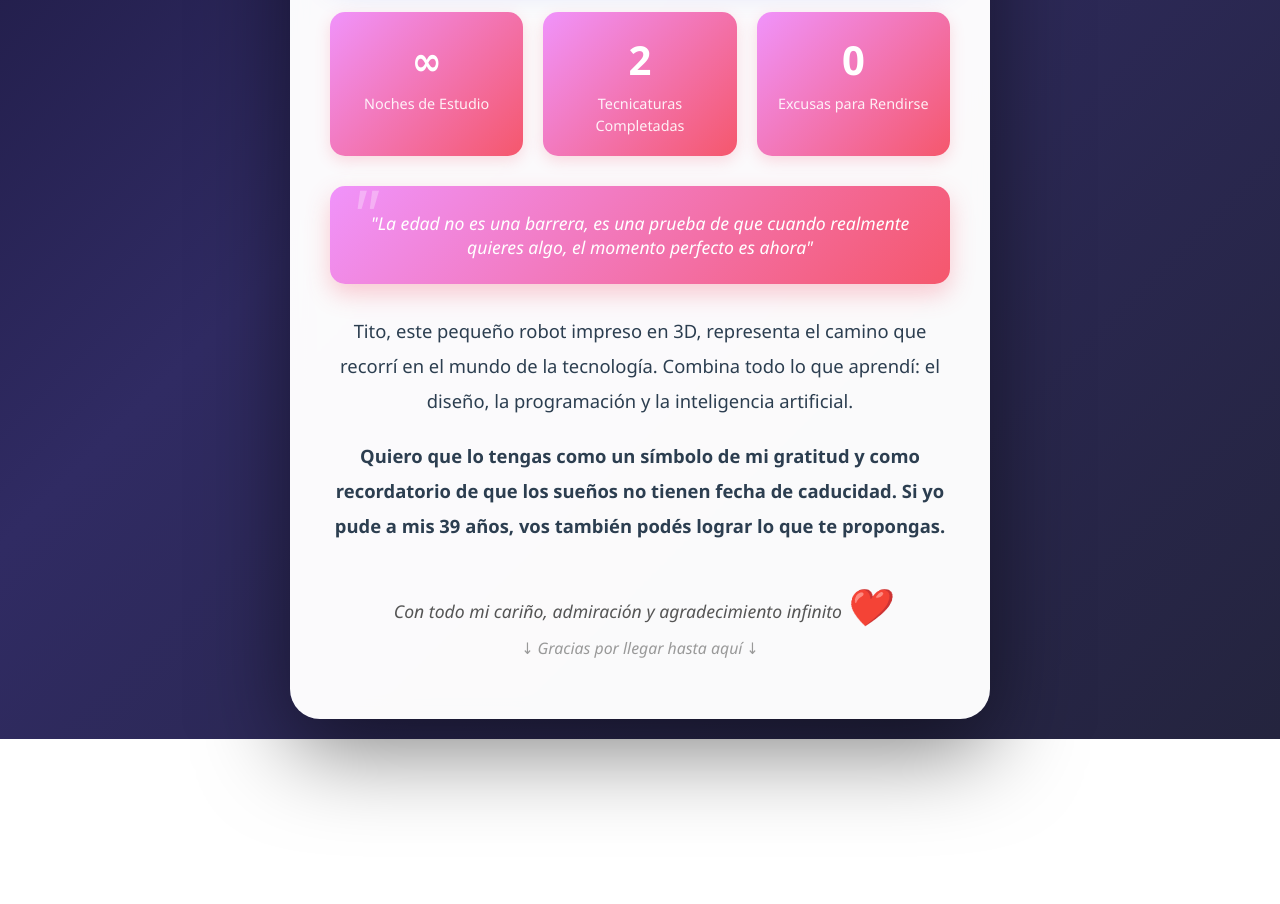
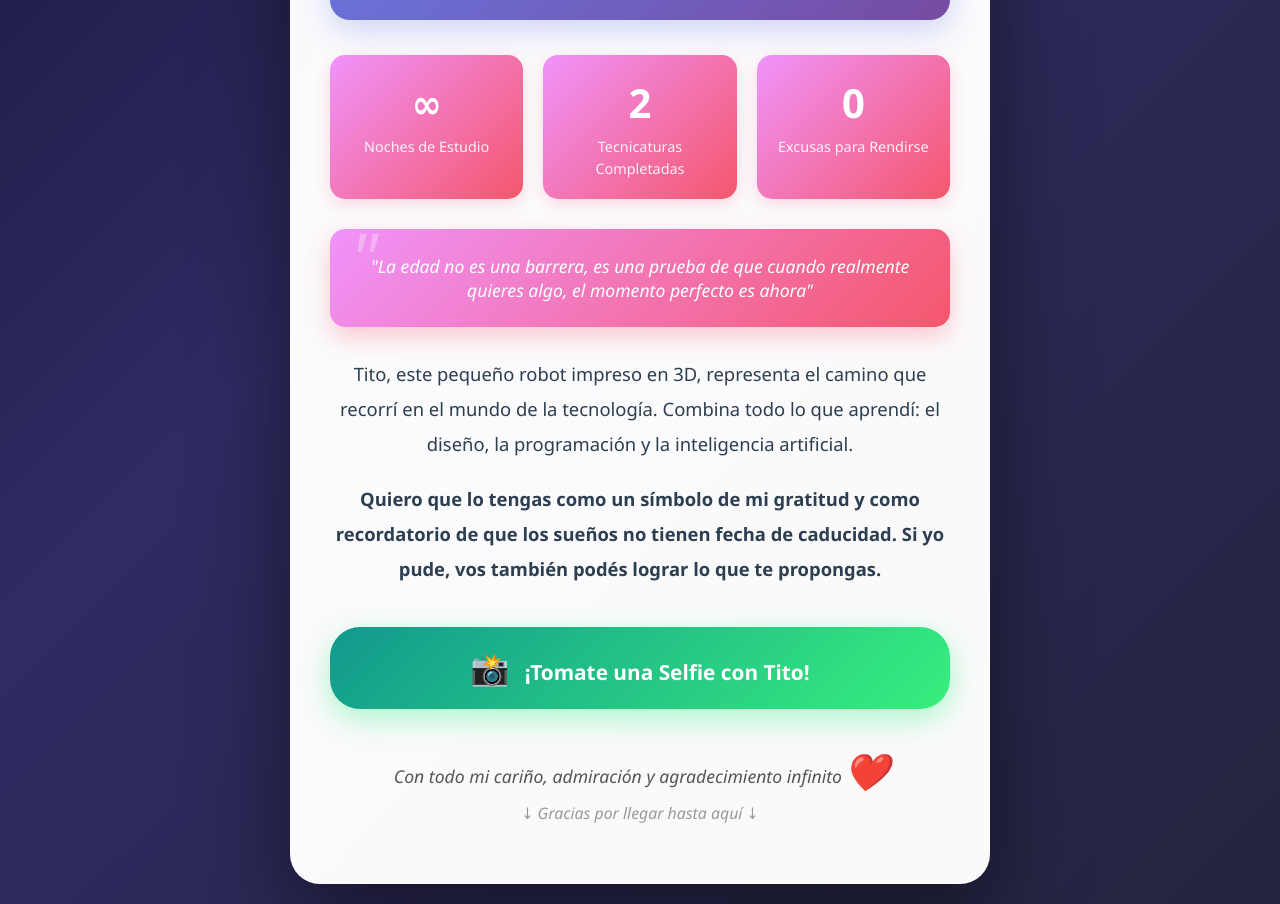
Before and after one commit to tommymagda/agradecimiento, a plain HTML site: page index.html in a window 1280 px wide. Shown: the part 926-1830 px from the top of the page. Before the commit the page ends 1665 px from the top, so only its background shows below. Drawn offline with Linux system fonts and the light colour scheme.

Commit message:
Add files via upload

```diff
--- a/index.html
+++ b/index.html
@@ -3,7 +3,7 @@
 <head>
     <meta charset="UTF-8">
     <meta name="viewport" content="width=device-width, initial-scale=1.0">
-    <title>¡Gracias por Acompañarme! 06/12/2025</title>
+    <title>¡Gracias por Acompañarme!</title>
     <style>
         * {
             margin: 0;
@@ -120,6 +120,14 @@
             50% {
                 transform: translateY(-15px) rotate(5deg);
             }
+        }
+
+        .robot-name {
+            text-align: center;
+            color: #764ba2;
+            font-size: 1.3em;
+            font-weight: 600;
+            margin-bottom: 15px;
         }
 
         h1 {
@@ -281,6 +289,38 @@
             opacity: 0.9;
         }
 
+        /* Botón de Selfie */
+        .selfie-button {
+            display: block;
+            margin: 40px auto;
+            padding: 20px 40px;
+            background: linear-gradient(135deg, #11998e 0%, #38ef7d 100%);
+            color: white;
+            text-decoration: none;
+            border-radius: 30px;
+            font-size: 1.3em;
+            font-weight: bold;
+            text-align: center;
+            box-shadow: 0 10px 30px rgba(56, 239, 125, 0.4);
+            transition: transform 0.3s ease, box-shadow 0.3s ease;
+            cursor: pointer;
+            border: none;
+        }
+
+        .selfie-button:hover {
+            transform: translateY(-5px) scale(1.05);
+            box-shadow: 0 15px 40px rgba(56, 239, 125, 0.6);
+        }
+
+        .selfie-button:active {
+            transform: translateY(-2px) scale(1.02);
+        }
+
+        .selfie-icon {
+            font-size: 1.5em;
+            margin-right: 10px;
+        }
+
         .footer {
             text-align: center;
             margin-top: 40px;
@@ -341,6 +381,11 @@
             .stats {
                 grid-template-columns: 1fr;
             }
+
+            .selfie-button {
+                font-size: 1.1em;
+                padding: 18px 35px;
+            }
         }
     </style>
 </head>
@@ -349,6 +394,7 @@
 
     <div class="container">
         <div class="robot-icon" onclick="this.style.animation='none'; setTimeout(() => this.style.animation='', 10);">🤖</div>
+        <div class="robot-name">Este es Tito</div>
 
         <h1>¡Gracias por Estar Aquí!</h1>
 
@@ -390,8 +436,14 @@
 
         <div class="message">
             <p>Tito, este pequeño robot impreso en 3D, representa el camino que recorrí en el mundo de la tecnología. Combina todo lo que aprendí: el diseño, la programación y la inteligencia artificial.</p>
-            <p><strong>Quiero que lo tengas como un símbolo de mi gratitud y como recordatorio de que los sueños no tienen fecha de caducidad. Si yo pude a mis 39 años, vos también podés lograr lo que te propongas.</strong></p>
+            <p><strong>Quiero que lo tengas como un símbolo de mi gratitud y como recordatorio de que los sueños no tienen fecha de caducidad. Si yo pude, vos también podés lograr lo que te propongas.</strong></p>
         </div>
+
+        <!-- Botón para ir a la app de selfies -->
+        <a href="selfiecam.html" class="selfie-button">
+            <span class="selfie-icon">📸</span>
+            ¡Tomate una Selfie con Tito!
+        </a>
 
         <div class="footer">
             Con todo mi cariño, admiración y agradecimiento infinito <span class="heart">❤️</span>
```
